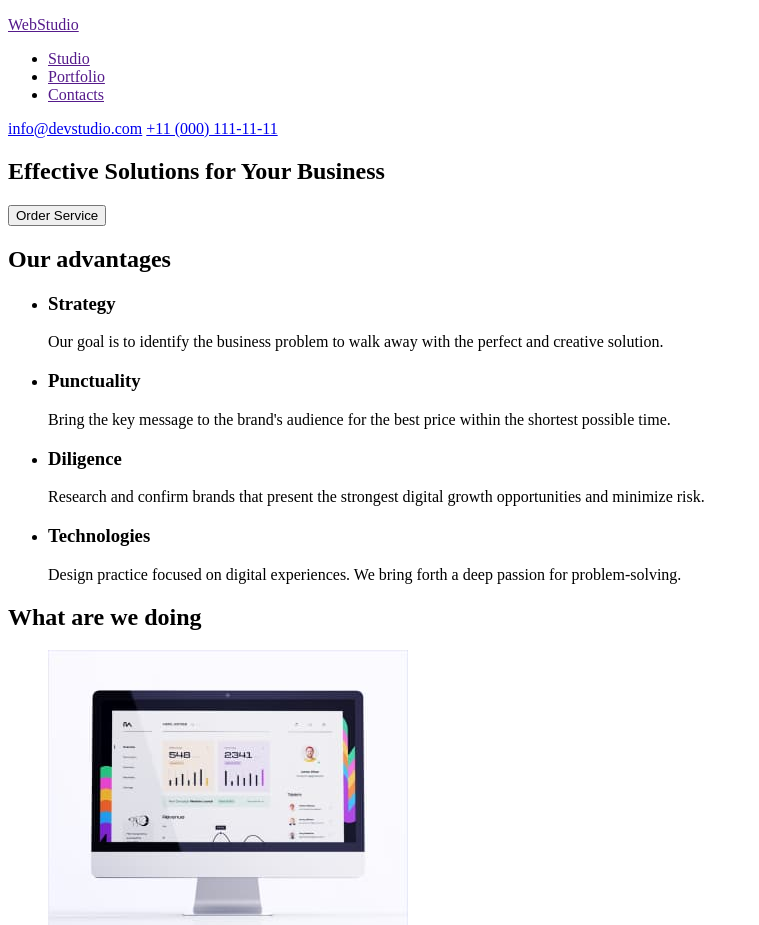
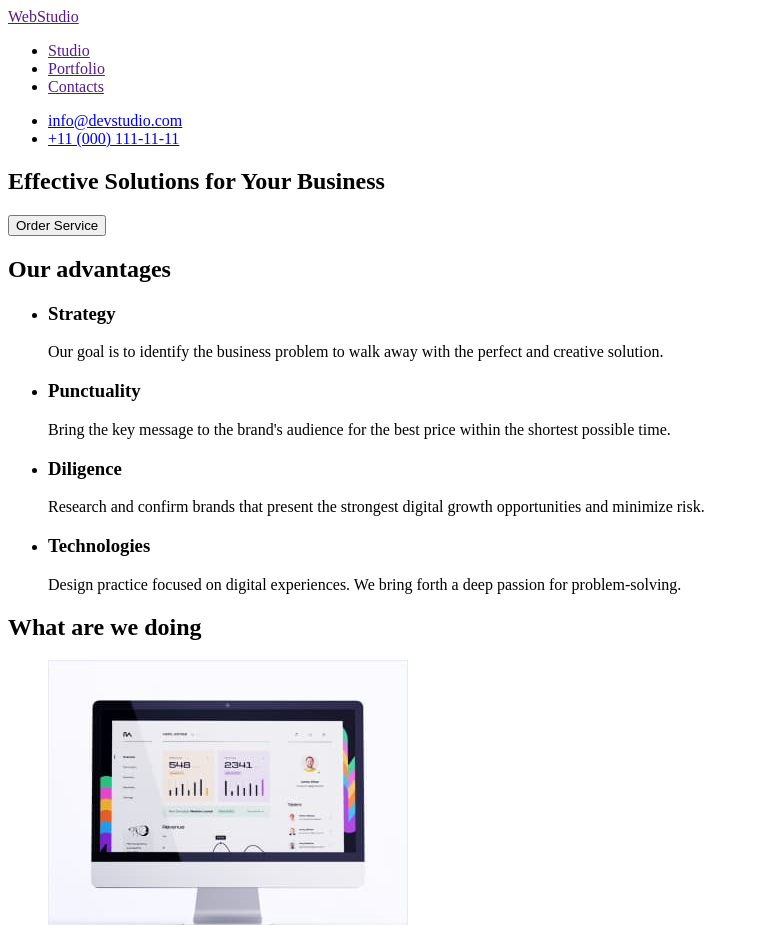
Before and after one commit to NikaKokareva/goit-markup-hw-01, a plain HTML site: page index.html in a window 1280 px wide. Shown: the top 925 px of the page, without its empty margins (0-759 px from the left). Drawn offline with Linux system fonts and the light colour scheme.

Commit message:
home work correction

```diff
--- a/index.html
+++ b/index.html
@@ -10,15 +10,20 @@
     <!-- Header -->
     <header>
       <nav>
-        <a href=""> <p>WebStudio</p></a>
+        <a href="">WebStudio</a>
         <ul>
           <li><a href="">Studio</a></li>
           <li><a href="">Portfolio</a></li>
           <li><a href="">Contacts</a></li>
         </ul>
       </nav>
-      <a href="mailto:info@devstudio.com"> info@devstudio.com</a>
-      <a href="tel:+11(000)111-11-11">+11 (000) 111-11-11</a>
+      <ul>
+        <li>
+          <a href="mailto:info@devstudio.com"> info@devstudio.com</a>
+        </li>
+
+        <li><a href="tel:+110001111111">+11 (000) 111-11-11</a></li>
+      </ul>
     </header>
     <main>
       <!-- Hero -->
@@ -29,6 +34,7 @@
       <!-- Our advantages.-->
       <section>
         <h2>Our advantages</h2>
+
         <ul>
           <li>
             <h3>Strategy</h3>
@@ -138,7 +144,7 @@
       </section>
     </main>
     <footer>
-      <a href=""> <p>WebStudio</p></a>
+      <a href="">WebStudio</a>
       <p>
         Increase the flow of customers and sales for your business with digital
         marketing & growth solutions.
```
